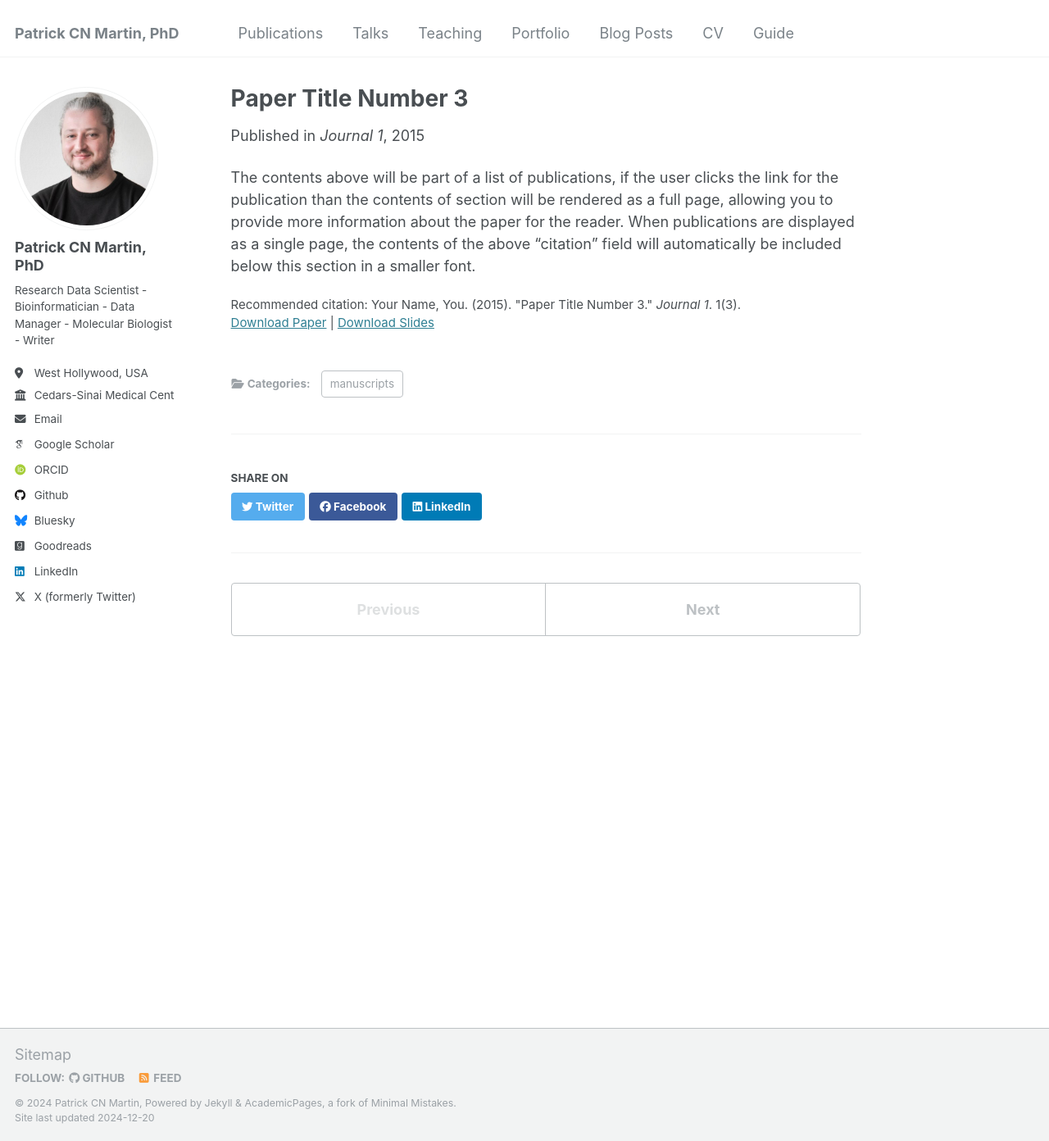
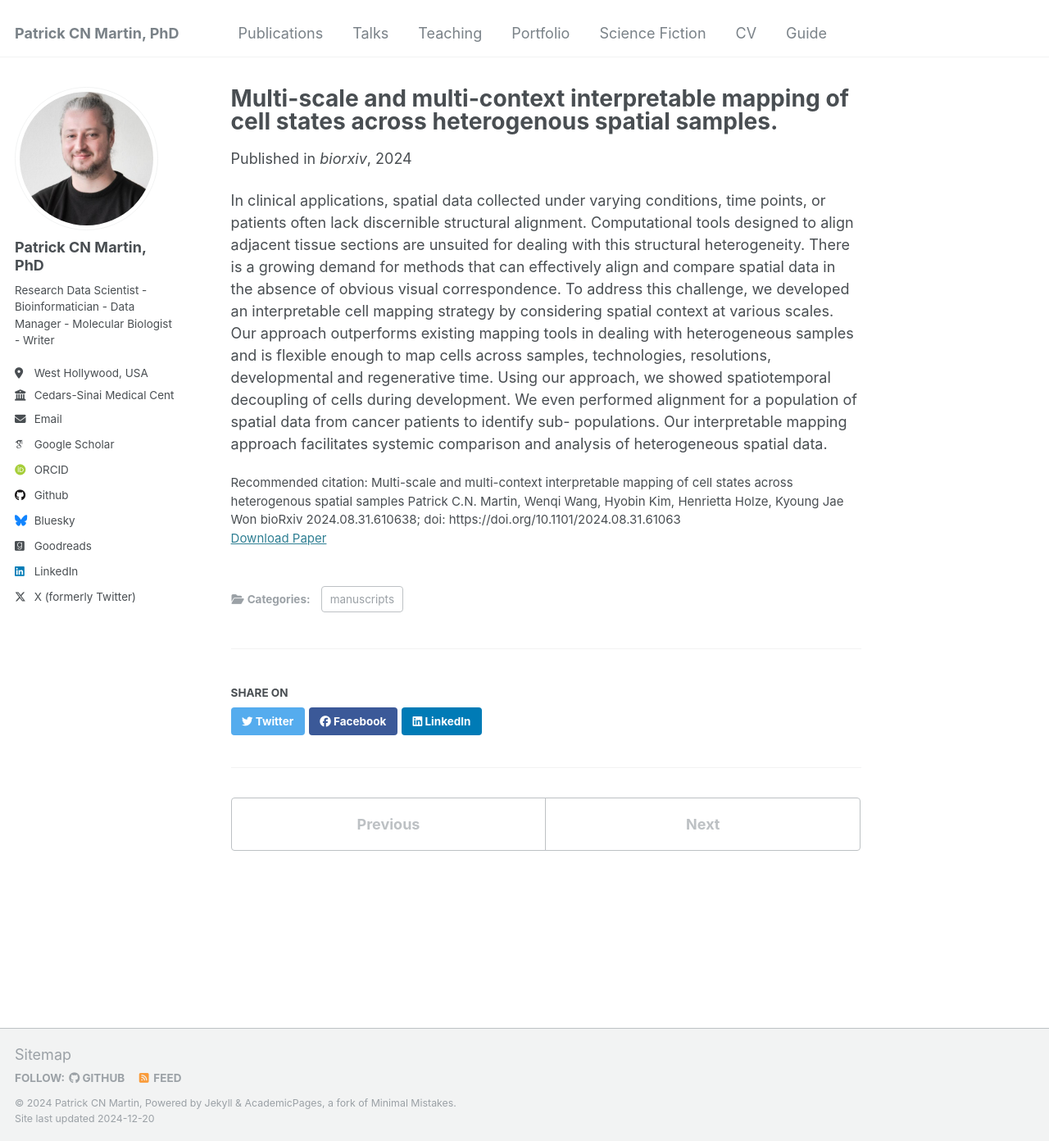
Before and after one commit to patrickCNMartin/patrickCNMartin.github.io, a Jekyll site: the page built from _publications/bioRxiv_240903.md, in a window 1280 px wide and 1392 px high. Shown: the whole window at 82% size. Built offline with Jekyll 4.4.1, drawn with Linux system fonts in a browser that asks for light colours; some web fonts are replaced.

Commit message:
Publication fix

```diff
--- a/_data/navigation.yml
+++ b/_data/navigation.yml
@@ -17,8 +17,8 @@ main:
   - title: "Portfolio"
     url: /portfolio/
 
-  - title: "Blog Posts"
-    url: /year-archive/
+  - title: "Science Fiction"
+    url: /scifi/
 
   - title: "CV"
     url: /cv/
--- a/_publications/2015-10-01-paper-title-number-3.md
+++ /dev/null
@@ -1,14 +0,0 @@
----
-title: "Paper Title Number 3"
-collection: publications
-category: manuscripts
-permalink: /publication/2015-10-01-paper-title-number-3
-excerpt: 'This paper is about the number 3. The number 4 is left for future work.'
-date: 2015-10-01
-venue: 'Journal 1'
-slidesurl: 'http://academicpages.github.io/files/slides3.pdf'
-paperurl: 'http://academicpages.github.io/files/paper3.pdf'
-citation: 'Your Name, You. (2015). &quot;Paper Title Number 3.&quot; <i>Journal 1</i>. 1(3).'
----
-
-The contents above will be part of a list of publications, if the user clicks the link for the publication than the contents of section will be rendered as a full page, allowing you to provide more information about the paper for the reader. When publications are displayed as a single page, the contents of the above "citation" field will automatically be included below this section in a smaller font.
--- /dev/null
+++ b/_publications/bioRxiv_240903.md
@@ -0,0 +1,15 @@
+---
+title: "Multi-scale and multi-context interpretable mapping of cell states across heterogenous spatial samples."
+collection: publications
+category: manuscripts
+permalink: /publication/2015-10-01-paper-title-number-3
+excerpt: 'There is a growing demand for methods that can effectively align and compare spatial data in the absence of obvious visual correspondence. To address this challenge, we developed an interpretable cell mapping strategy by considering spatial context at various scales.'
+date: 2024-09-03
+venue: 'biorxiv'
+paperurl: 'https://doi.org/10.1101/2024.08.31.610638'
+citation: 'Multi-scale and multi-context interpretable mapping of cell states across heterogenous spatial samples
+Patrick C.N. Martin, Wenqi Wang, Hyobin Kim, Henrietta Holze, Kyoung Jae Won bioRxiv 2024.08.31.610638; doi: https://doi.org/10.1101/2024.08.31.61063'
+---
+
+
+In clinical applications, spatial data collected under varying conditions, time points, or patients often lack discernible structural alignment. Computational tools designed to align adjacent tissue sections are unsuited for dealing with this structural heterogeneity. There is a growing demand for methods that can effectively align and compare spatial data in the absence of obvious visual correspondence. To address this challenge, we developed an interpretable cell mapping strategy by considering spatial context at various scales. Our approach outperforms existing mapping tools in dealing with heterogeneous samples and is flexible enough to map cells across samples, technologies, resolutions, developmental and regenerative time. Using our approach, we showed spatiotemporal decoupling of cells during development. We even performed alignment for a population of spatial data from cancer patients to identify sub- populations. Our interpretable mapping approach facilitates systemic comparison and analysis of heterogeneous spatial data.
```
Also changed, not shown: _publications/2024-02-17-paper-title-number-4.md (deleted, +0 -13 lines), _publications/AdvancedSci_241128.md (+2 -2 lines), _publications/BioDataMining_230711.md (added, +13 -0 lines), _publications/NatBioTech_241209.md (+3 -3 lines).
